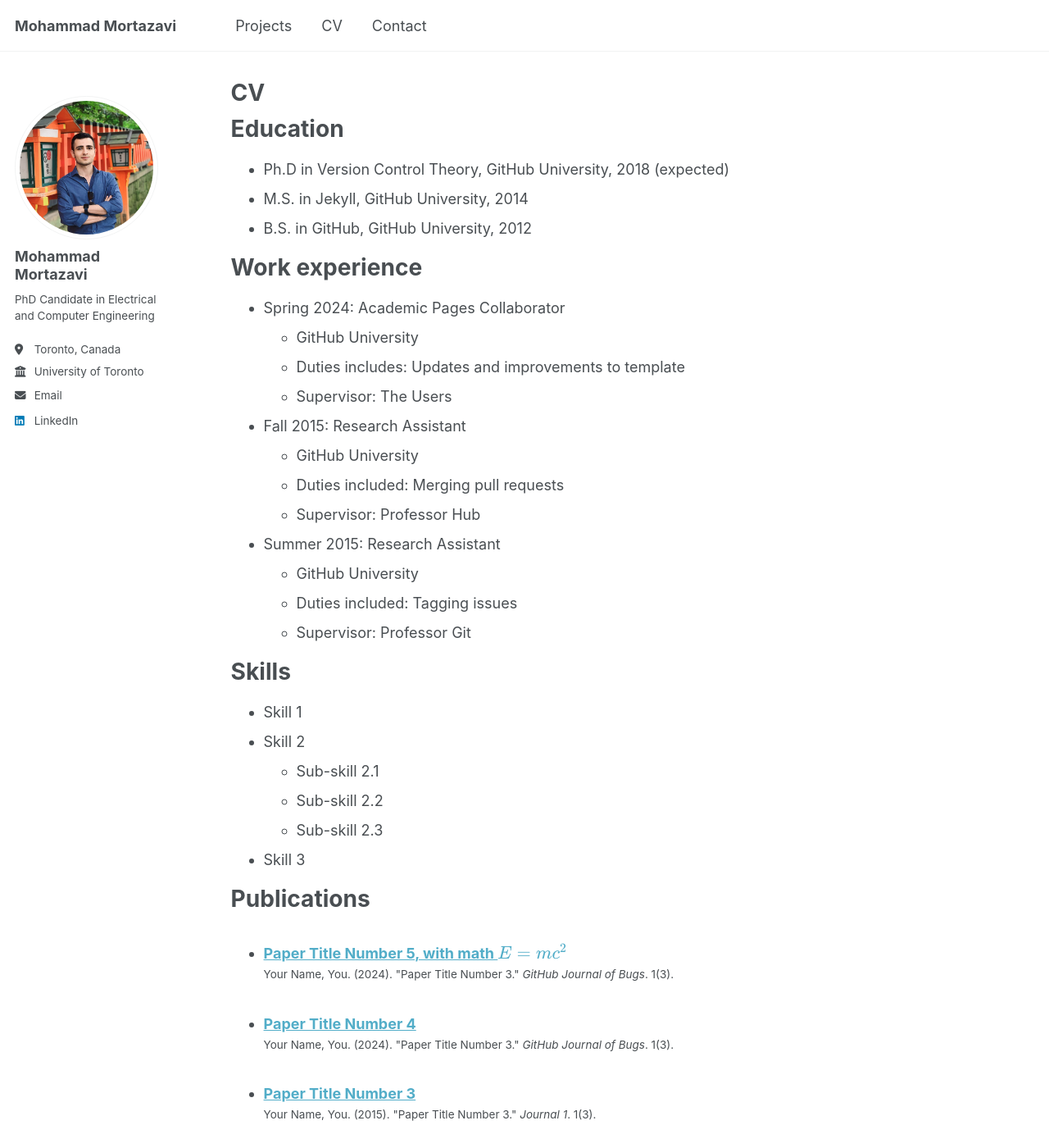
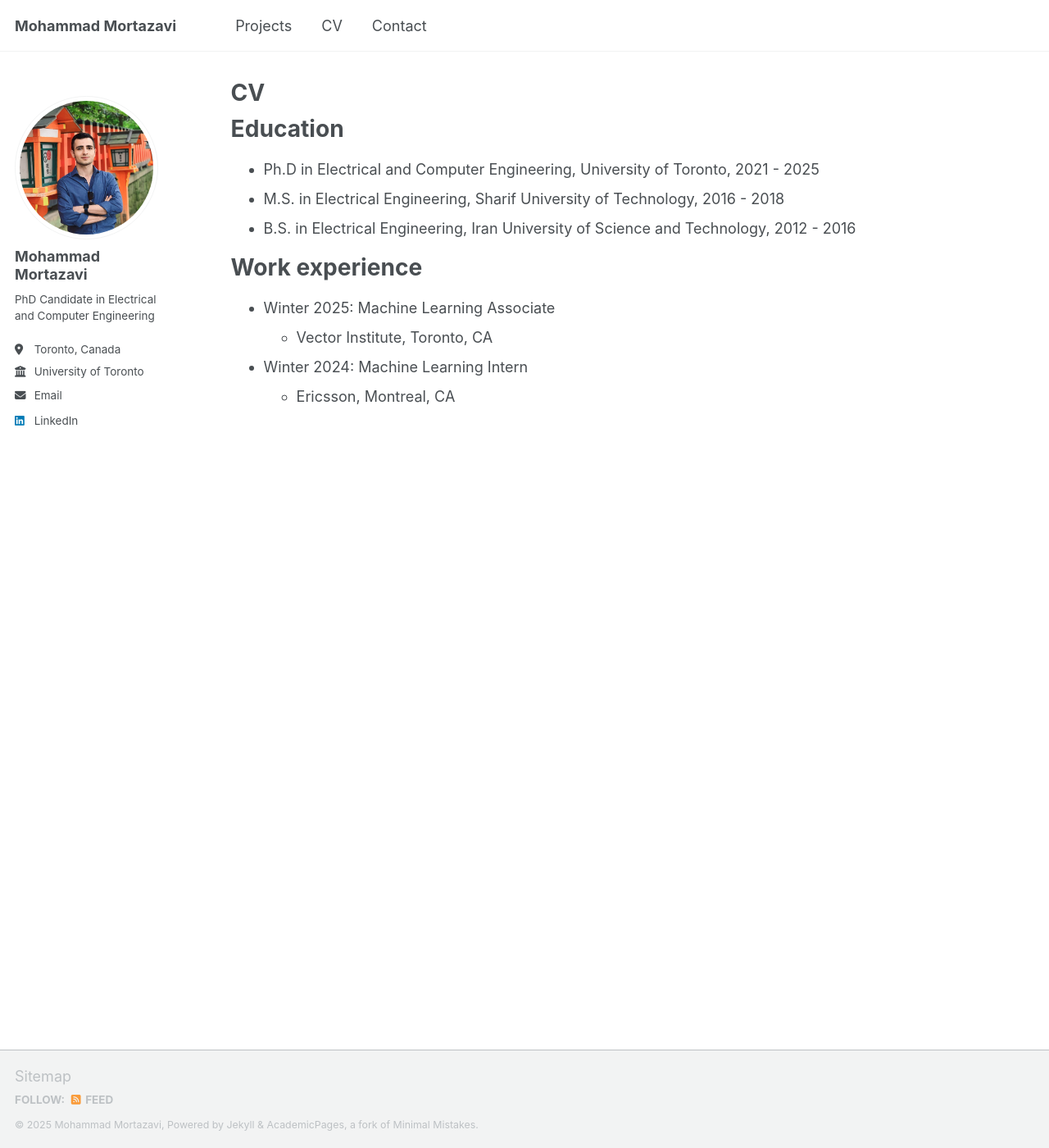
Before and after one commit to mortazawi/mortazawi.github.io, a Jekyll site: the page built from _pages/cv.md, in a window 1280 px wide and 1400 px high. Shown: the whole window at 82% size. Built offline with Jekyll 4.4.1, drawn with Linux system fonts in a browser that asks for light colours; a script that is not in the unit is left out; some of the changed text lies outside the part shown.

Commit message:
Update cv.md

```diff
--- a/_pages/cv.md
+++ b/_pages/cv.md
@@ -11,54 +11,14 @@ redirect_from:
 
 Education
 ======
-* Ph.D in Version Control Theory, GitHub University, 2018 (expected)
-* M.S. in Jekyll, GitHub University, 2014
-* B.S. in GitHub, GitHub University, 2012
+* Ph.D in Electrical and Computer Engineering, University of Toronto, 2021 - 2025
+* M.S. in Electrical Engineering, Sharif University of Technology, 2016 - 2018
+* B.S. in Electrical Engineering, Iran University of Science and Technology, 2012 - 2016
 
 Work experience
 ======
-* Spring 2024: Academic Pages Collaborator
-  * GitHub University
-  * Duties includes: Updates and improvements to template
-  * Supervisor: The Users
+* Winter 2025: Machine Learning Associate
+  * Vector Institute, Toronto, CA
 
-* Fall 2015: Research Assistant
-  * GitHub University
-  * Duties included: Merging pull requests
-  * Supervisor: Professor Hub
-
-* Summer 2015: Research Assistant
-  * GitHub University
-  * Duties included: Tagging issues
-  * Supervisor: Professor Git
-
-Skills
-======
-* Skill 1
-* Skill 2
-  * Sub-skill 2.1
-  * Sub-skill 2.2
-  * Sub-skill 2.3
-* Skill 3
-
-Publications
-======
-  <ul>{% for post in site.publications reversed %}
-    {% include archive-single-cv.html %}
-  {% endfor %}</ul>
-
-Talks
-======
-  <ul>{% for post in site.talks reversed %}
-    {% include archive-single-talk-cv.html  %}
-  {% endfor %}</ul>
-
-Teaching
-======
-  <ul>{% for post in site.teaching reversed %}
-    {% include archive-single-cv.html %}
-  {% endfor %}</ul>
-
-Service and leadership
-======
-* Currently signed in to 43 different slack teams
+* Winter 2024: Machine Learning Intern
+  * Ericsson, Montreal, CA
```
